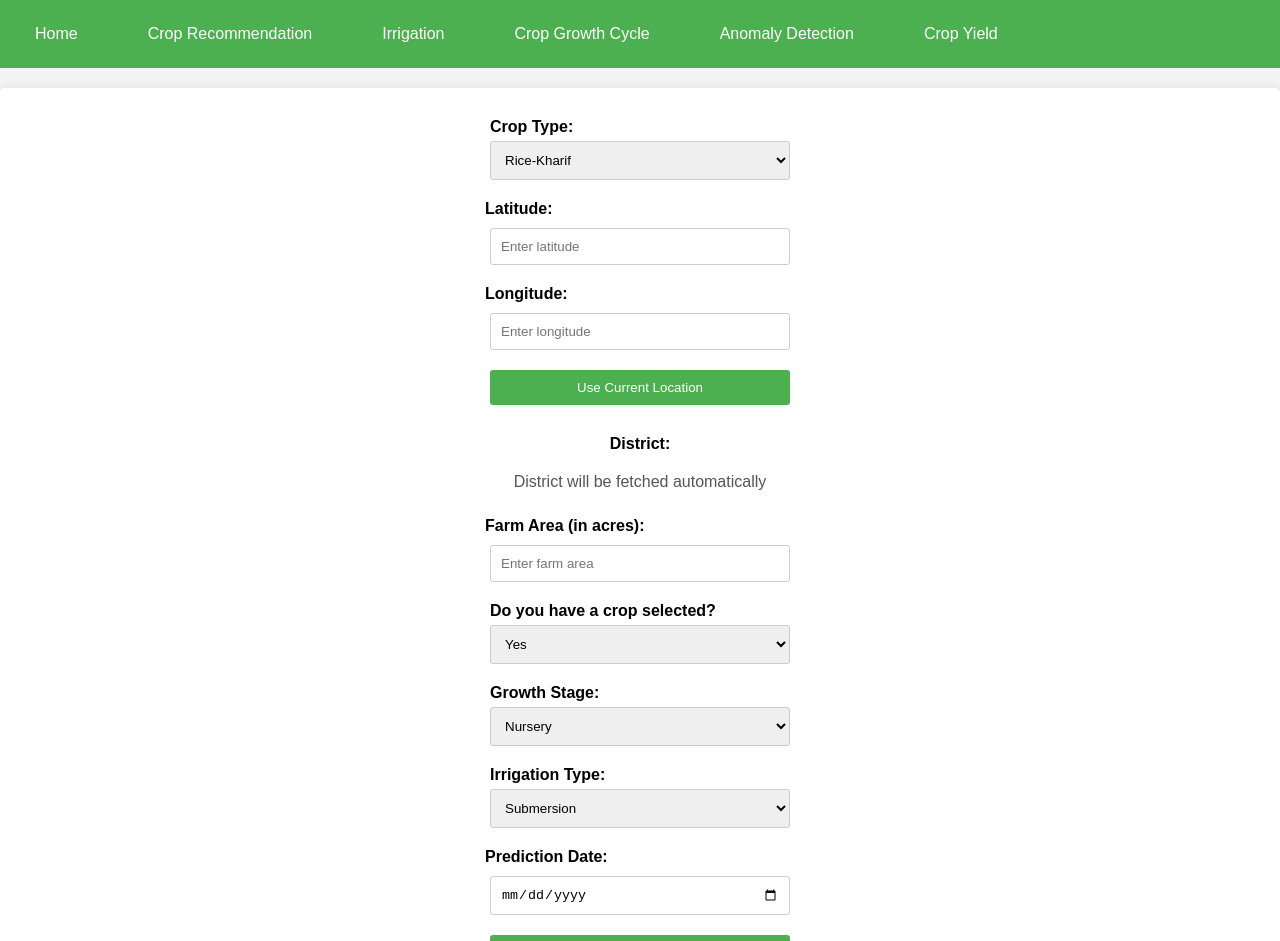
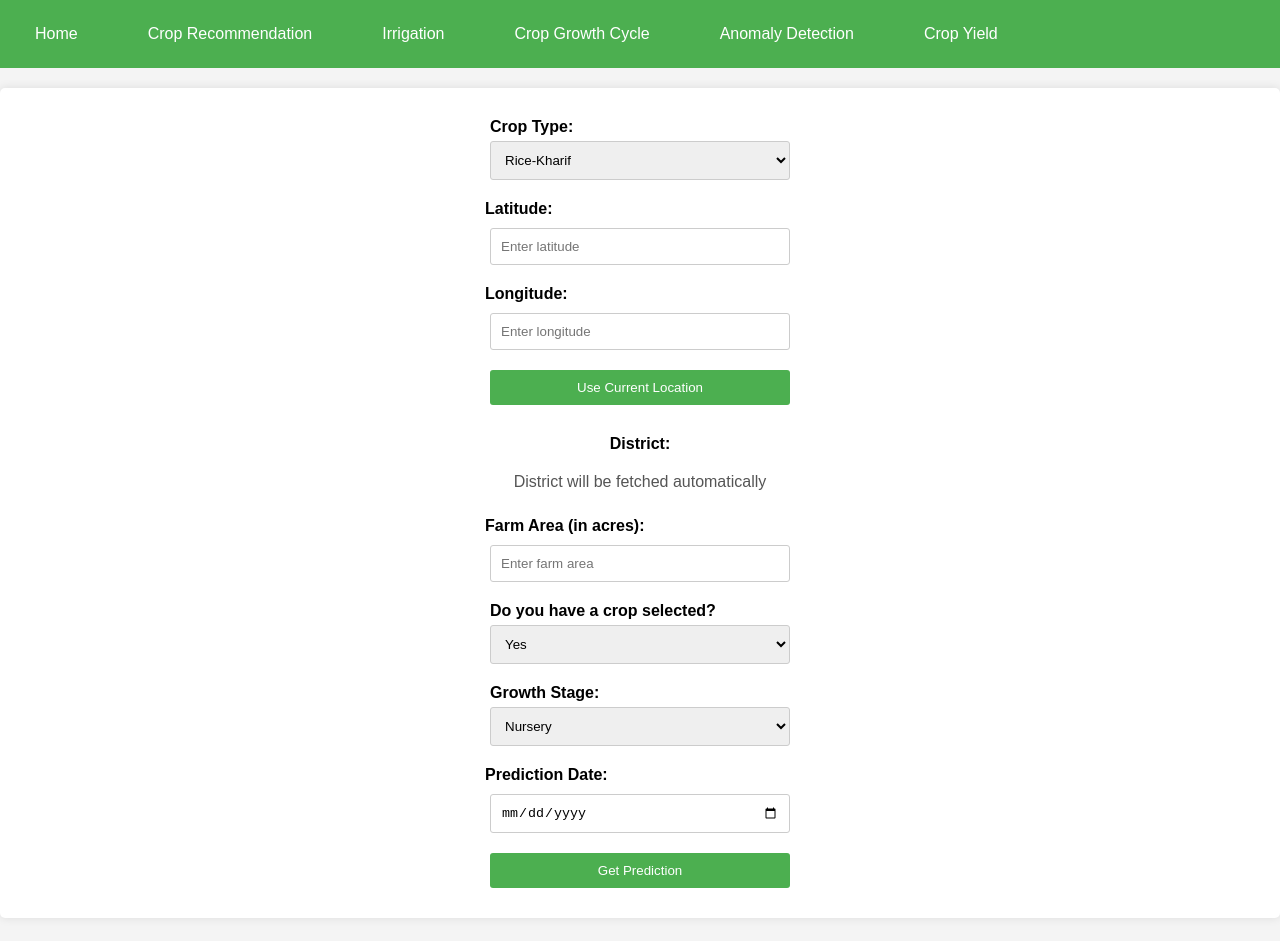
Before and after one commit to Pramathi-V/capstone-phase-2, a React (Create React App) app: page / in a window 1280 px wide. Shown: the top 941 px of the page. Built offline with nearby package versions, Linux system fonts and the light colour scheme.

Commit message:
submersion type removed in home

```diff
--- a/src/Home.js
+++ b/src/Home.js
@@ -195,15 +195,7 @@ const Home = () => {
             <option value="Mature">Mature</option>
           </select>
         </div>
-        <div>
-          <label>Irrigation Type: </label>
-          <select
-            value={irrigationType}
-            onChange={(e) => setIrrigationType(e.target.value)}
-          >
-            <option value="Submersion">Submersion</option>
-          </select>
-        </div>
+
         <div>
           <label>Prediction Date:</label>
           <input
```
